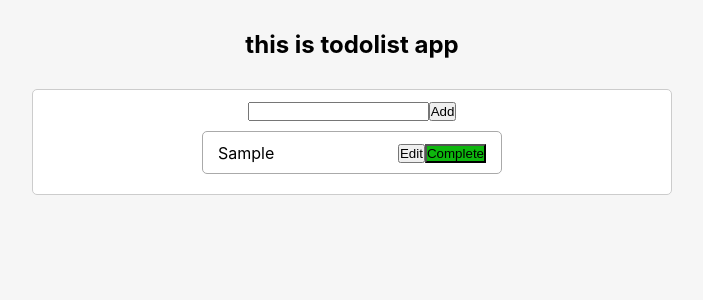
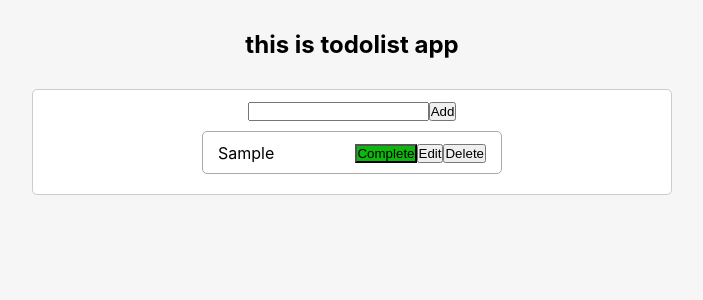
Before and after one commit to Yaser-Hajian/TodoList-App-with-React.js, a React (Create React App) app: page / in a window 1280 px wide. Both pictures are taken after typing "Sample" into the empty fields and a click on the button "Add". Shown: the top 300 px of the page, without its empty margins (288-991 px from the left). Built offline with nearby package versions, Linux system fonts and the light colour scheme.

Commit message:
delete button and deleteHandler added

```diff
--- a/src/Components/ToDoApp/ToDoApp.js
+++ b/src/Components/ToDoApp/ToDoApp.js
@@ -8,15 +8,15 @@ const ToDoApp = () => {
 
     const addTodoHandler = (todo) => {
         const newTodo = {
-            id : Math.floor(Math.random() *1000),
-            text : todo,
-            isCompleted : false,
+            id: Math.floor(Math.random() * 1000),
+            text: todo,
+            isCompleted: false,
         }
         const currentTodos = [...todos];
         currentTodos.unshift(newTodo);
         setTodos(currentTodos);
     }
-    const completeHandler = (id) =>{
+    const completeHandler = (id) => {
         const copy_todos_list = [...todos];
         const index = todos.findIndex(todo => todo.id === id);
         const copy_todo = {...todos[index]};
@@ -24,13 +24,21 @@ const ToDoApp = () => {
         copy_todos_list[index] = copy_todo;
         setTodos(copy_todos_list);
     }
-    const editHandler = (id)=>{
+    const editHandler = (id) => {
 
+    }
+    const deleteHandler = (id) => {
+        const filteredTodos = todos.filter((todo) => todo.id !== id);
+        setTodos(filteredTodos);
     }
     return (
         <div className={styles.container}>
             <ToDoForm addTodoHandler={addTodoHandler}/>
-            <ToDoList todos={todos} completeHandler={completeHandler}/>
+            <ToDoList
+                todos={todos}
+                completeHandler={completeHandler}
+                deleteHandler={deleteHandler}
+            />
         </div>
     );
 };
--- a/src/Components/ToDoComp/Todo.js
+++ b/src/Components/ToDoComp/Todo.js
@@ -1,18 +1,20 @@
 import React from 'react';
 import styles from "./todoStyle.module.css"
-const Todo = ({todo , completeHandler}) => {
+
+const Todo = ({todo, completeHandler , deleteHandler}) => {
     return (
         <div className={styles.todo}>
-            <div>{todo.text}</div>
+            <div  className={todo.isCompleted && styles.completeText}>{todo.text}</div>
             <div>
-                <button >Edit</button>
                 {
                     todo.isCompleted ?
-                        <button onClick={completeHandler} className={styles.uncompleted}>UnComplete</button>
+                        <button onClick={completeHandler} className={styles.uncompletedBtn}>UnComplete</button>
                         :
-                        <button onClick={completeHandler} className={styles.completed}>Complete</button>
+                        <button onClick={completeHandler} className={styles.completedBtn}>Complete</button>
 
                 }
+                <button>Edit</button>
+                <button onClick={deleteHandler}>Delete</button>
             </div>
         </div>
     );
--- a/src/Components/ToDoComp/todoStyle.module.css
+++ b/src/Components/ToDoComp/todoStyle.module.css
@@ -8,9 +8,13 @@
     border-radius: 5px;
     padding: 10px 15px;
 }
-.completed{
+.completedBtn{
     background-color: #0db70d;
  }
-.uncompleted{
+.uncompletedBtn{
     background-color: #fd0909;
 }
+.completeText{
+    text-decoration: line-through;
+    color: #7e7d7d;
+}
--- a/src/Components/ToDoList/ToDoList.js
+++ b/src/Components/ToDoList/ToDoList.js
@@ -1,7 +1,7 @@
 import React from 'react';
 import Todo from "../ToDoComp/Todo";
 import styles from "./todoListStyle.module.css"
-const ToDoList = ({todos, completeHandler}) => {
+const ToDoList = ({todos, completeHandler ,deleteHandler}) => {
     if (todos.length === 0) {
         return <p className={styles.empty}>Add some tasks to ToDoList</p>
     }
@@ -10,7 +10,11 @@ const ToDoList = ({todos, completeHandler}) => {
             {
                 todos.map((todo) => {
                     return (
-                        <Todo todo={todo} key={todo.id} completeHandler={() => completeHandler(todo.id)}/>
+                        <Todo todo={todo}
+                              key={todo.id}
+                              completeHandler={() => completeHandler(todo.id)}
+                              deleteHandler={() => deleteHandler(todo.id)}
+                        />
                     )
                 })
             }
```
